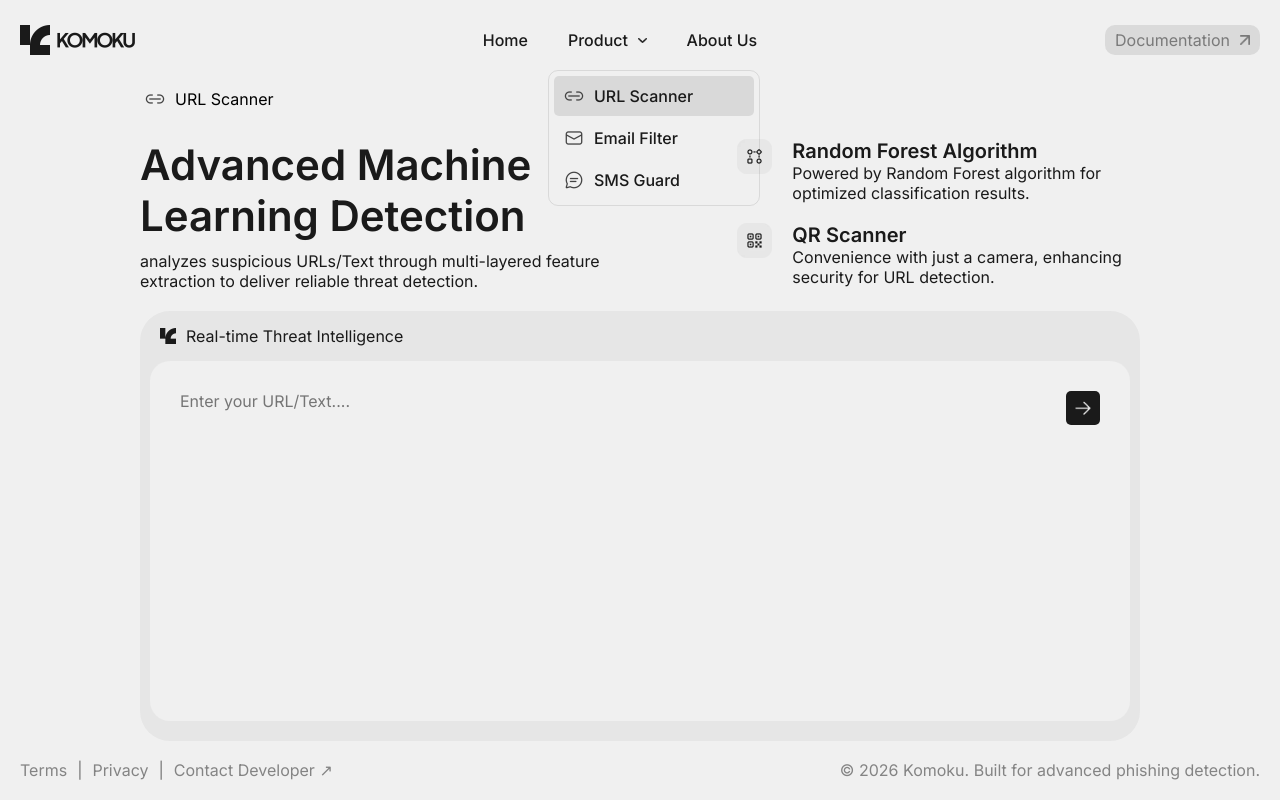
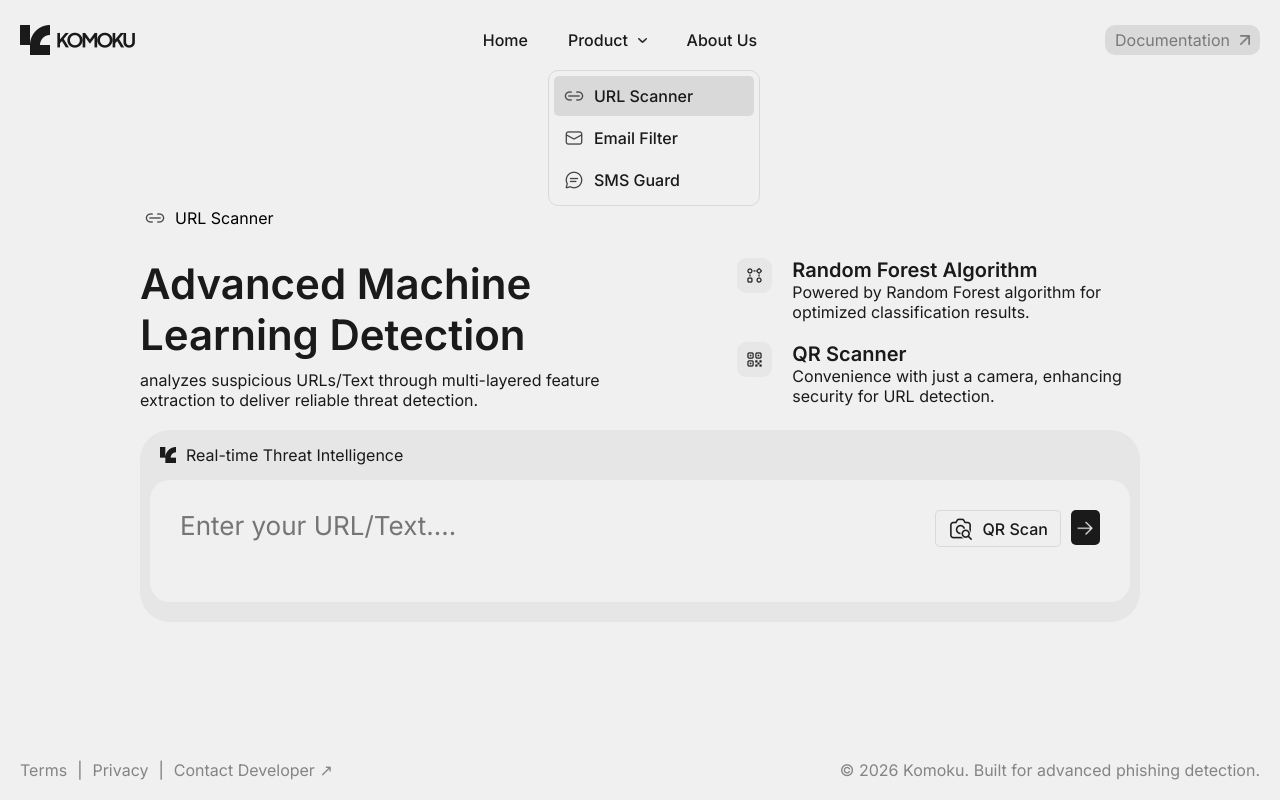
Before and after one commit to daffalde/komokuv2, a Next.js app: page / in a window 1280 px wide. Built offline with nearby package versions, Linux system fonts and the light colour scheme.

Commit message:
menmabahkan loading sistem

```diff
--- /dev/null
+++ b/app/components/Loading.tsx
@@ -0,0 +1,12 @@
+import Image from "next/image";
+import style from "./loading.module.css";
+
+export default function Loading() {
+  return (
+    <>
+      <div className={style.loading}>
+        <img src="./loading.webp" alt="loading icon" />
+      </div>
+    </>
+  );
+}
--- a/app/components/Machine.tsx
+++ b/app/components/Machine.tsx
@@ -4,6 +4,7 @@ import Image from "next/image";
 import style from "./machine.module.css";
 import { useSearchParams } from "next/navigation";
 import { useState } from "react";
+import Loading from "./Loading";
 
 type PredictResponse = {
   code: number;
@@ -20,7 +21,10 @@ export default function Machine() {
   const [url, setUrl] = useState<string>("");
   const [dataApi, setDataApi] = useState<any>();
 
+  const [loading, setLoading] = useState<boolean>(false);
+
   const handleClick = async () => {
+    setLoading(true);
     try {
       const res = await fetch(
         "https://daffalde-linkphishing.hf.space/predict",
@@ -34,10 +38,11 @@ export default function Machine() {
       );
 
       const data: PredictResponse = await res.json();
-      console.log("API Result:", data);
       setDataApi(data);
+      setLoading(false);
     } catch (err: unknown) {
       console.error("Error:", err);
+      setLoading(false);
     }
   };
 
@@ -45,7 +50,7 @@ export default function Machine() {
     if (code === 100 || code === 300) return `rgba(0, 184, 18, ${alpha})`;
     if (code === 301) return `rgba(255, 35, 35, ${alpha})`;
     if (code === 201 || code === 200) return `rgba(202, 192, 0, ${alpha})`;
-    return `rgba(144, 85, 253, ${alpha})`; // Default
+    return `rgba(144, 85, 253, ${alpha})`;
   };
 
   return (
@@ -145,13 +150,23 @@ export default function Machine() {
           </span>
           <div className={style.input_enter}>
             <textarea
-              className={`${style.text_input} ${product !== "url" ? style.text_input_change : null}`}
+              className={`${style.text_input} ${product === "sms" || product === "email" ? style.text_input_change : null}`}
               name=""
               id=""
               placeholder="Enter your URL/Text...."
               onChange={(e) => setUrl(e.target.value)}
+              onKeyDown={(e) => {
+                if (e.key === "Enter") {
+                  if (product === "url") {
+                    e.preventDefault();
+                    handleClick();
+                  } else {
+                    null;
+                  }
+                }
+              }}
             ></textarea>
-            {product !== "url" ? null : (
+            {product === "sms" || product === "email" ? null : (
               <button className={style.input_scan}>
                 <Image
                   src={"/qr-scan.webp"}
@@ -163,12 +178,16 @@ export default function Machine() {
               </button>
             )}
             <button onClick={handleClick} className={style.input_analyze}>
+              {loading ? (
+                <Loading />
+              ) : (
                 <Image
                   src={"/analyze.webp"}
                   alt="ico analyze"
                   width={20}
                   height={20}
                 />
+              )}
             </button>
           </div>
           <div
--- /dev/null
+++ b/app/components/loading.module.css
@@ -0,0 +1,20 @@
+.loading {
+  width: 100%;
+  display: flex;
+  justify-content: center;
+  align-items: center;
+}
+
+.loading img {
+  width: 100%;
+  animation: loading-anim 1s linear infinite;
+}
+
+@keyframes loading-anim {
+  from {
+    transform: rotate(0);
+  }
+  to {
+    transform: rotate(360deg);
+  }
+}
--- a/app/components/machine.module.css
+++ b/app/components/machine.module.css
@@ -137,7 +137,9 @@
 }
 
 .input_analyze {
-  padding: 7px;
+  width: 35px;
+  height: 35px;
+  padding: 3px;
   background-color: var(--secondary-color);
   border-radius: 5px;
   display: flex;
```
Also changed, not shown: public/loading.webp (added). Lines whose indentation alone changed are shown as unchanged.
